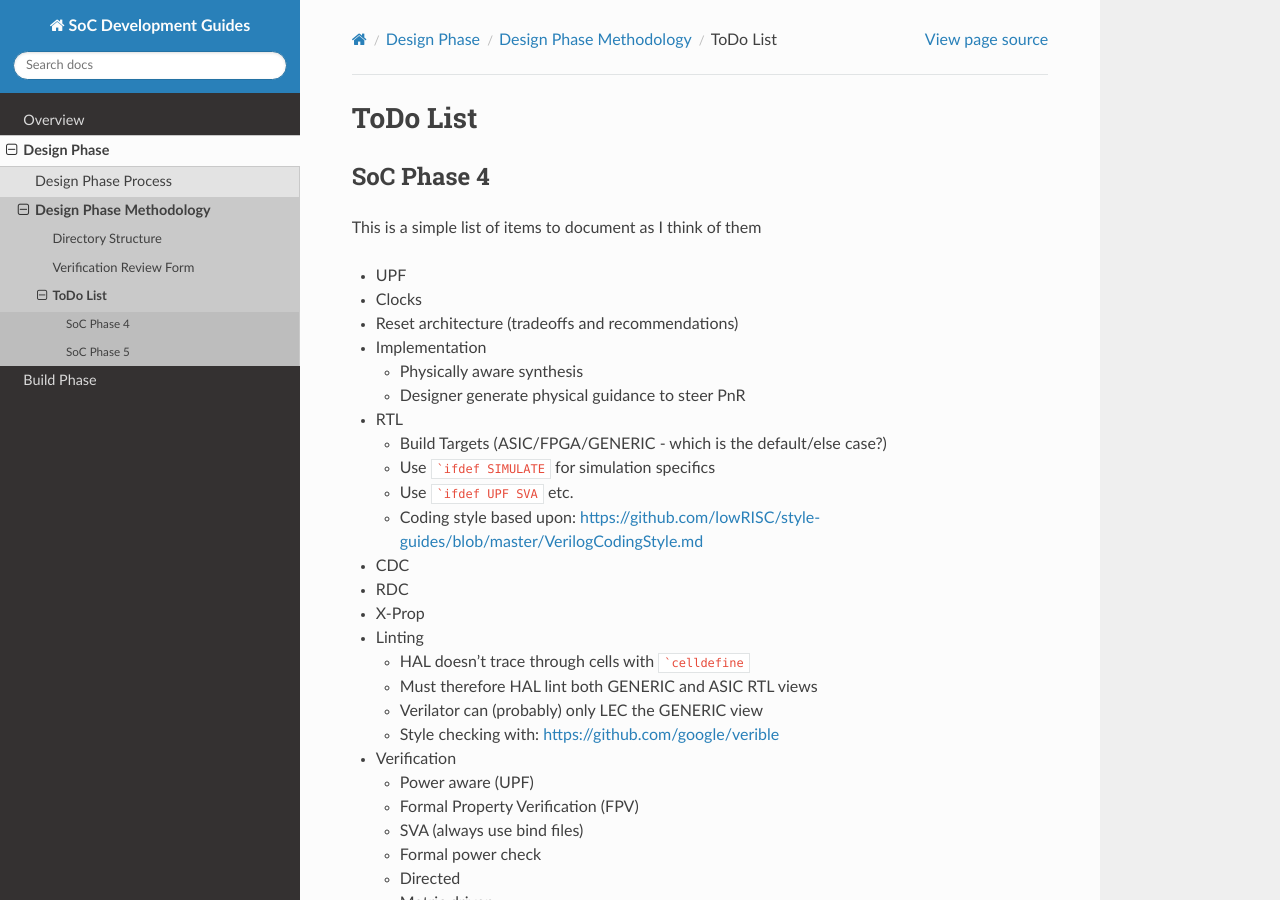
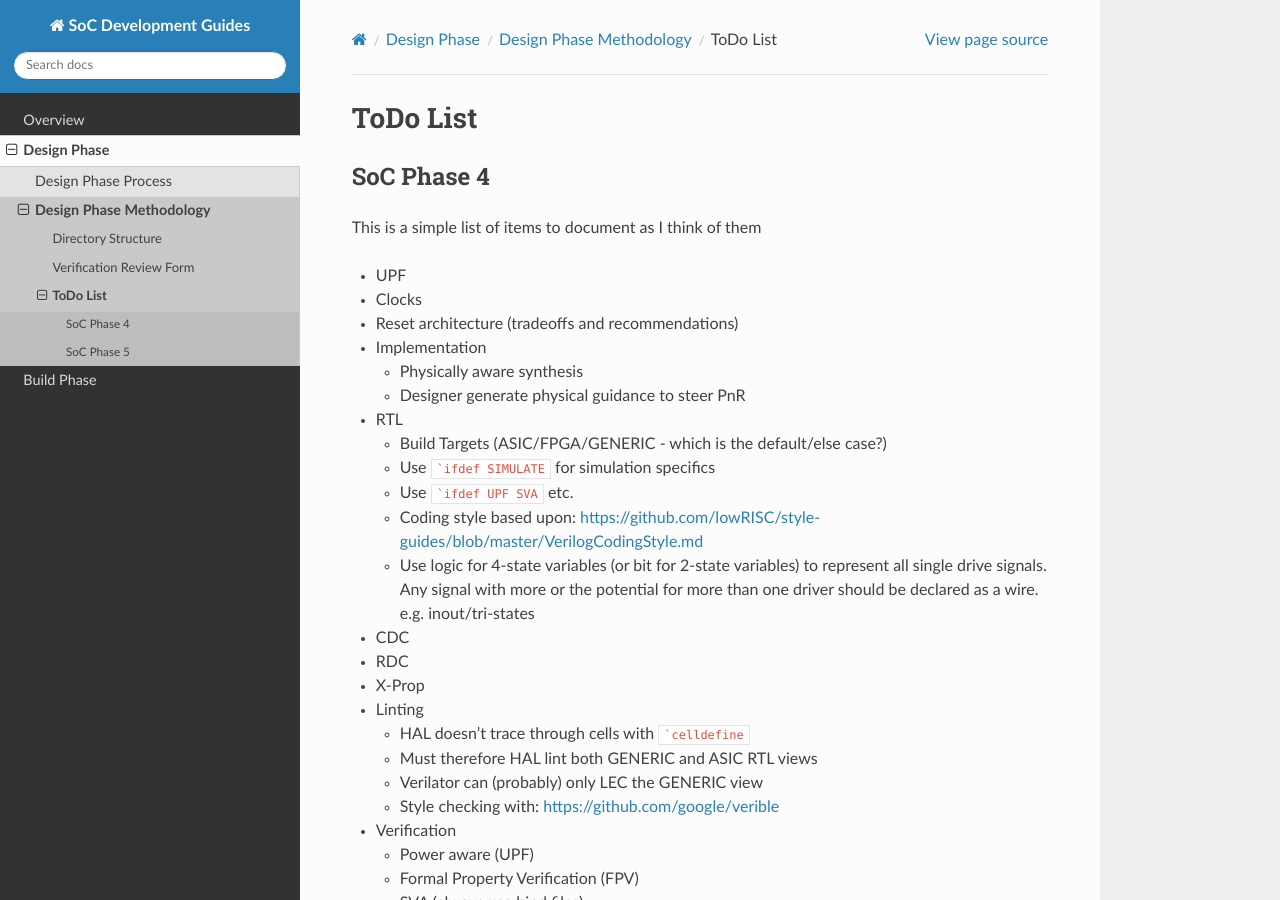
Before and after one commit to ksigurdsson/soc-dev-guides, a Sphinx documentation site: the page built from docs/source/design-phase/ToDo.rst, in a window 1280 px wide and 900 px high. Built offline with Sphinx 7.4.7 and the Read the Docs theme 2.0.0, drawn with Linux system fonts in a browser that asks for light colours.

Commit message:
Update ToDo.rst

````diff
--- a/docs/source/design-phase/ToDo.rst
+++ b/docs/source/design-phase/ToDo.rst
@@ -23,6 +23,8 @@ This is a simple list of items to document as I think of them
   * Use ```ifdef SIMULATE`` for simulation specifics
   * Use ```ifdef UPF SVA`` etc.
   * Coding style based upon: https://github.com/lowRISC/style-guides/blob/master/VerilogCodingStyle.md
+  * Use logic for 4-state variables (or bit for 2-state variables) to represent all single drive signals.
+    Any signal with more or the potential for more than one driver should be declared as a wire. e.g. inout/tri-states
 * CDC
 * RDC
 * X-Prop
````
